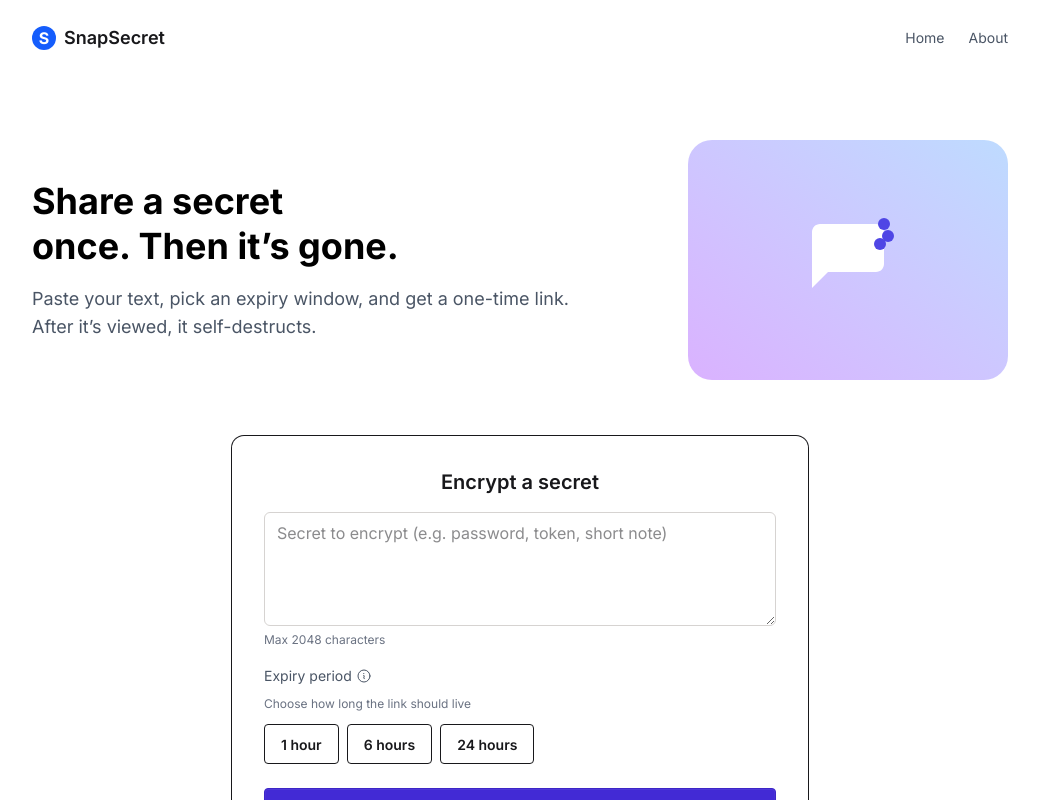
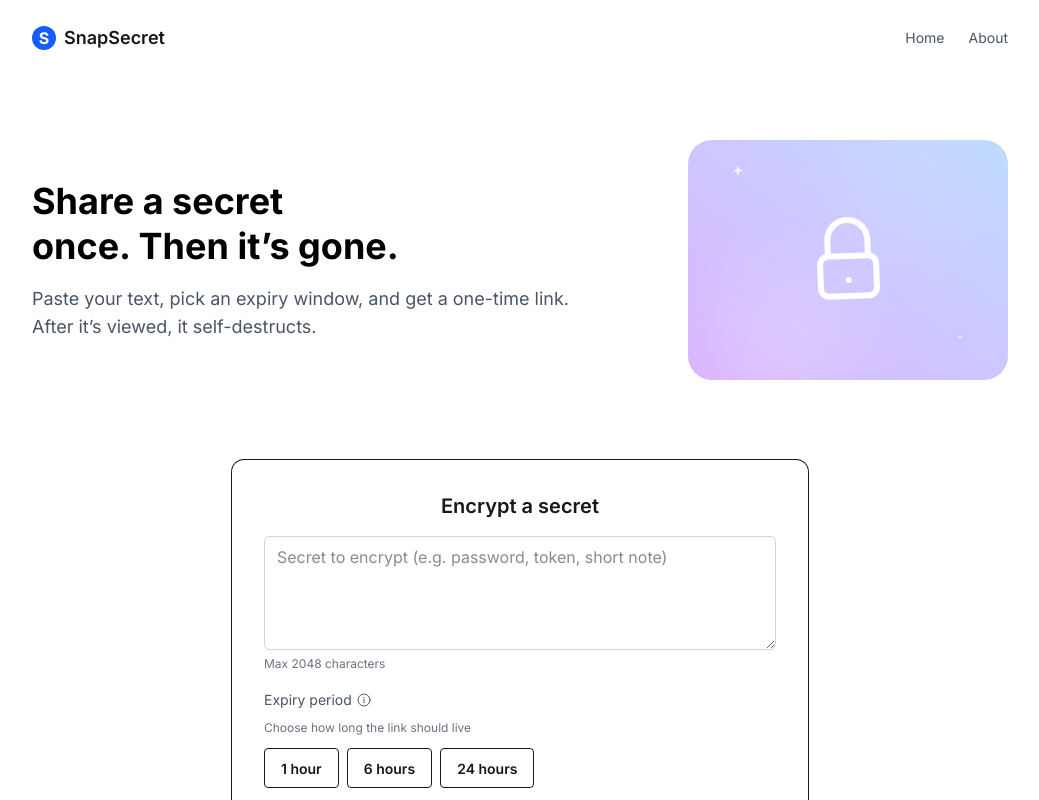
Before and after one commit to johnson-jnr/zap-secret, a React (Vite) app in the folder client/: page / in a window 1280 px wide. Shown: the top 800 px of the page, without its empty margins (120-1159 px from the left). Built offline with nearby package versions, Linux system fonts and the light colour scheme.

Commit message:
animate hero icon and fix styles

```diff
--- a/client/components/Hero.tsx
+++ b/client/components/Hero.tsx
@@ -2,7 +2,7 @@ const Hero = () => {
     return (
         <section className="flex flex-col lg:flex-row items-center justify-between lg:gap-10">
             <div className="max-w-xl">
-                <h1 className="text-4xl font-bold text-black leading-tight">
+                <h1 className="text-3xl sm:text-4xl font-bold text-black leading-tight">
                     Share a secret
                     <br />
                     once. Then it’s gone.
@@ -12,17 +12,51 @@ const Hero = () => {
                     link. After it’s viewed, it self-destructs.
                 </p>
             </div>
-            <div className="hidden lg:flex w-80 h-60 justify-center items-center bg-gradient-to-tr from-purple-300 to-blue-200 rounded-3xl">
+
+            <div className="hidden lg:flex w-80 h-60 relative justify-center items-center rounded-3xl overflow-hidden bg-gradient-to-tr from-purple-300 to-blue-200">
+                <div className="absolute -top-6 right-8 size-40 rounded-full bg-white/30 blur-2xl anim-secret"></div>
+                <div
+                    className="absolute -bottom-8 left-6 size-36 rounded-full bg-white/20 blur-2xl anim-secret"
+                    style={{ animationDelay: '.8s' }}
+                ></div>
+
                 <svg
-                    className="size-24 text-white"
+                    className="absolute top-6 left-10 size-5 text-white/80 anim-sparkle"
+                    style={{ animationDelay: '.2s' }}
+                    viewBox="0 0 24 24"
                     fill="currentColor"
+                    aria-hidden="true"
+                >
+                    <path d="M12 2l1.6 4.3L18 8l-4.4 1.7L12 14l-1.6-4.3L6 8l4.4-1.7L12 2z" />
+                </svg>
+                <svg
+                    className="absolute bottom-8 right-10 size-4 text-white/70 anim-sparkle"
+                    style={{ animationDelay: '1s' }}
                     viewBox="0 0 24 24"
+                    fill="currentColor"
+                    aria-hidden="true"
                 >
-                    <path d="M19 3H5c-1.1 0-2 .9-2 2v14l4-4h12c1.1 0 2-.9 2-2V5c0-1.1-.9-2-2-2z" />
-                    <circle cx="21" cy="3" r="1.5" fill="#4f46e5" />
-                    <circle cx="22" cy="6" r="1.5" fill="#4f46e5" />
-                    <circle cx="20" cy="8" r="1.5" fill="#4f46e5" />
+                    <path d="M12 3l1.2 3.2L16 7l-2.8 1L12 11l-1.2-3L8 7l2.8-.8L12 3z" />
                 </svg>
+
+                <div className="relative z-10 anim-float">
+                    <div className="anim-tilt">
+                        <svg
+                            xmlns="http://www.w3.org/2000/svg"
+                            className="size-24 text-white"
+                            viewBox="0 0 24 24"
+                            fill="none"
+                            stroke="currentColor"
+                            strokeWidth="1.5"
+                            strokeLinecap="round"
+                            strokeLinejoin="round"
+                        >
+                            <path d="M17 11V7a5 5 0 0 0-10 0v4" />
+                            <rect x="5" y="11" width="14" height="10" rx="2" />
+                            <path d="M12 17h.01" />
+                        </svg>
+                    </div>
+                </div>
             </div>
         </section>
     );
--- a/client/index.sass
+++ b/client/index.sass
@@ -12,3 +12,68 @@ button
         padding: 8px 12px
         background-color: #292524
         font-size: 12px
+
+
+@media (prefers-reduced-motion: reduce)
+  .anim-float,
+  .anim-tilt,
+  .anim-secret,
+  .anim-draw,
+  .anim-sparkle
+    animation: none !important
+
+@keyframes floatY
+  0%, 100%
+    transform: translateY(0)
+  50%
+    transform: translateY(-8px)
+
+@keyframes tilt
+  0%, 100%
+    transform: rotate(-2deg)
+  50%
+    transform: rotate(2deg)
+
+@keyframes secretPulse
+  0%, 100%
+    opacity: 0.25
+    transform: scale(1)
+  50%
+    opacity: 0.45
+    transform: scale(1.06)
+
+@keyframes pathDraw
+  0%
+    stroke-dasharray: 240
+    stroke-dashoffset: 240
+  100%
+    stroke-dasharray: 240
+    stroke-dashoffset: 0
+
+@keyframes sparkle
+  0%
+    opacity: 0
+    transform: scale(0.8) translateY(0)
+  20%
+    opacity: 0.9
+  60%
+    opacity: 0.7
+    transform: scale(1.05) translateY(-4px)
+  100%
+    opacity: 0
+    transform: scale(1.2) translateY(-8px)
+
+.anim-float
+  animation: floatY 6s ease-in-out infinite
+
+.anim-tilt
+  animation: tilt 8s ease-in-out infinite
+
+.anim-secret
+  animation: secretPulse 5s ease-in-out infinite
+
+.anim-draw
+  animation: pathDraw 1.6s ease forwards
+
+.anim-sparkle
+  animation: sparkle 2.8s ease-in-out infinite
--- a/client/pages/HomePage.tsx
+++ b/client/pages/HomePage.tsx
@@ -75,7 +75,7 @@ const Home = () => {
     return (
         <div>
             <Hero />
-            <section className="mt-14 ring rounded-xl max-w-xl mx-auto overflow-hidden">
+            <section className="mt-12 lg:mt-20 ring rounded-xl max-w-xl mx-auto overflow-hidden">
                 {encryptionId ? (
                     <div>
                         <div className="bg-green-600 text-white font-medium text-center py-2">
```
